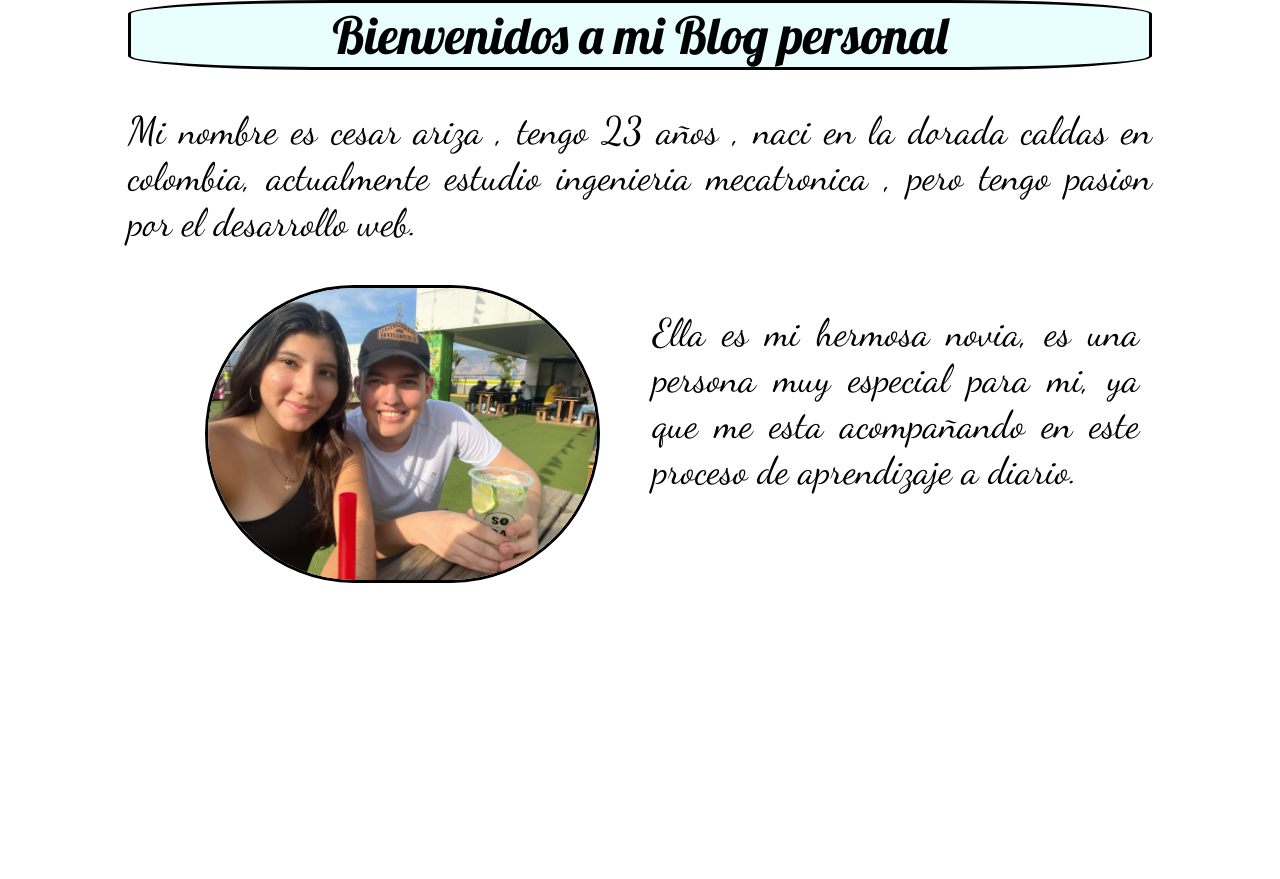
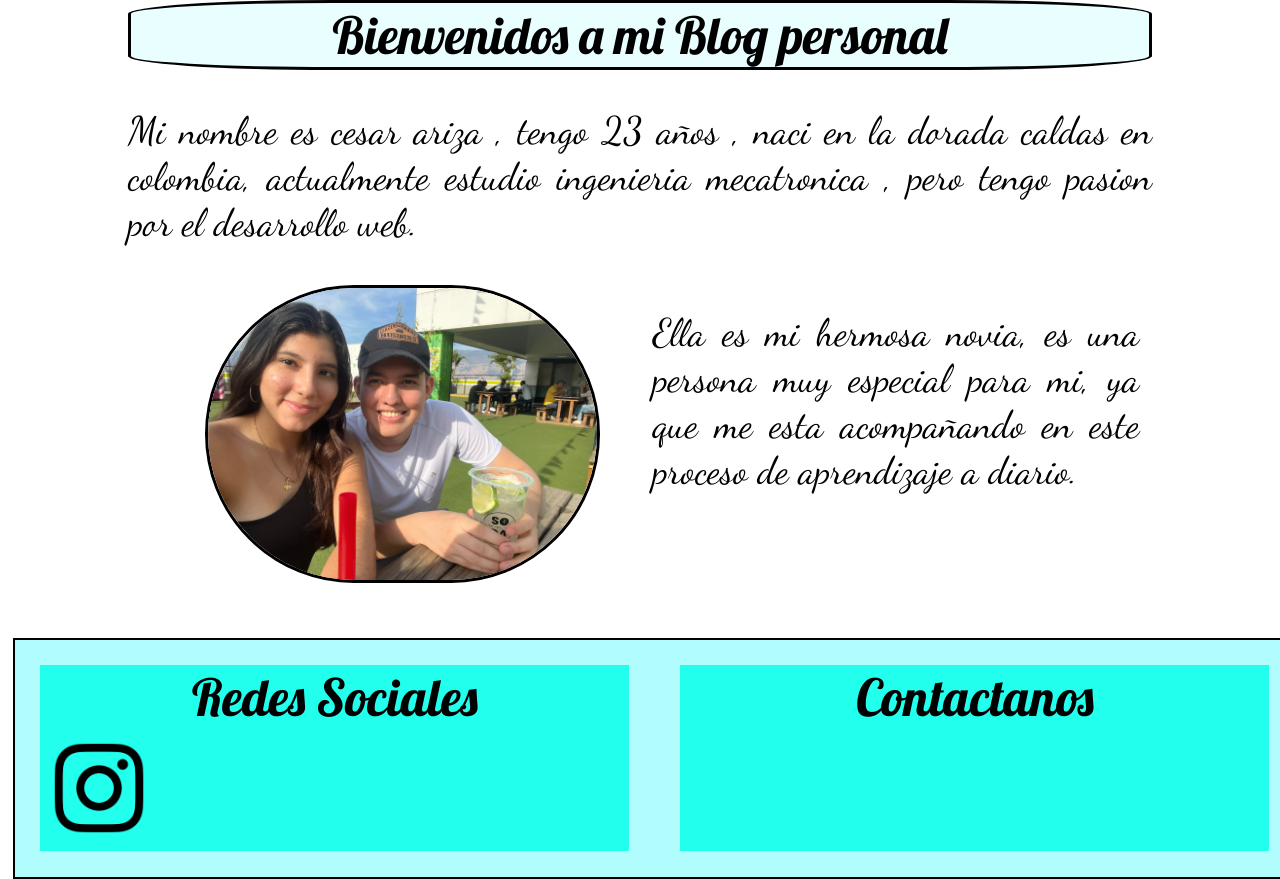
Before and after one commit to Csariza/pagina-blog-personal, a plain HTML site: page index.html in a window 1280 px wide. Before the commit the page ends 800 px from the top, so only its background shows below. Drawn offline with Linux system fonts and the light colour scheme.

Commit message:
Add files via upload

```diff
--- a/contenedores.css
+++ b/contenedores.css
@@ -27,3 +27,24 @@
     width: 100%;
     display: flex;
 }
+footer{
+    background-color: rgb(177, 253, 253);
+    border: solid black 0.2vw;
+    margin: 4vw 1vw 0 1vw;
+    width: 100%;
+    height: auto;
+}
+.contpiepag{
+    display: flex;
+    width: 100%;
+}
+.piepag1{
+    margin: 2vw;
+    background-color: rgb(34, 255, 237);
+    width: 50%;
+}
+.piepag2{
+    width: 50%;
+    margin: 2vw;
+    background-color: rgb(34, 255, 237);
+}
--- a/imagenes.css
+++ b/imagenes.css
@@ -5,3 +5,11 @@
     border: black solid 0.3vw;
     margin-left: 6vw;
 }
+.img2{
+    max-width: 20%;
+    height: auto;
+}
+.redes{
+    text-decoration: none;
+    font-size: 1.2vw;
+}
--- a/index.html
+++ b/index.html
@@ -13,7 +13,8 @@
     <link rel="stylesheet" href="imagenes.css">
     <meta charset="UTF-8">
     <meta name="viewport" content="width=device-width, initial-scale=1.0">
-    <title>DesarroladorWeb</title>
+    <link rel="icon" type="image/x-icon" href="Imagenes/favicon.ico">
+    <title>DesarrolladorWeb</title>
 </head>
 
 <body>
@@ -37,6 +38,17 @@
             </div>
         </div>
 
+        <footer>
+            <div class="contpiepag">
+                <div class="piepag1">
+                    <h1>Redes Sociales</h1>
+                    <a href="https://www.instagram.com/kamarrugo_/" target="_blank"><img src="Imagenes/img2.png" class="img2"></a>
+                </div>
+                <div class="piepag2">
+                    <h1>Contactanos</h1>
+                </div>
+            </div>
+        </footer>
     </main>
 </body>
 
```
Also changed, not shown: Imagenes/favicon.ico (added), Imagenes/img2.png (added), fuente.css (line endings or trailing spaces).
